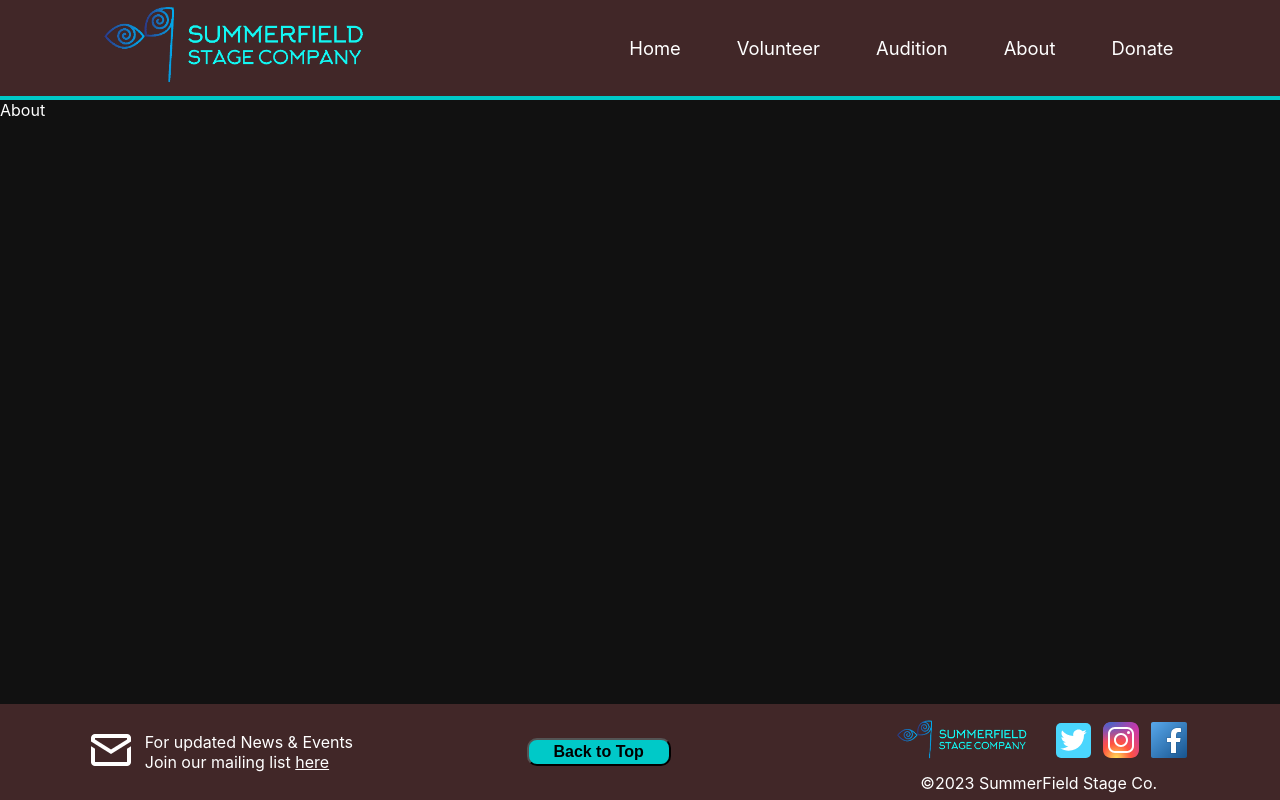
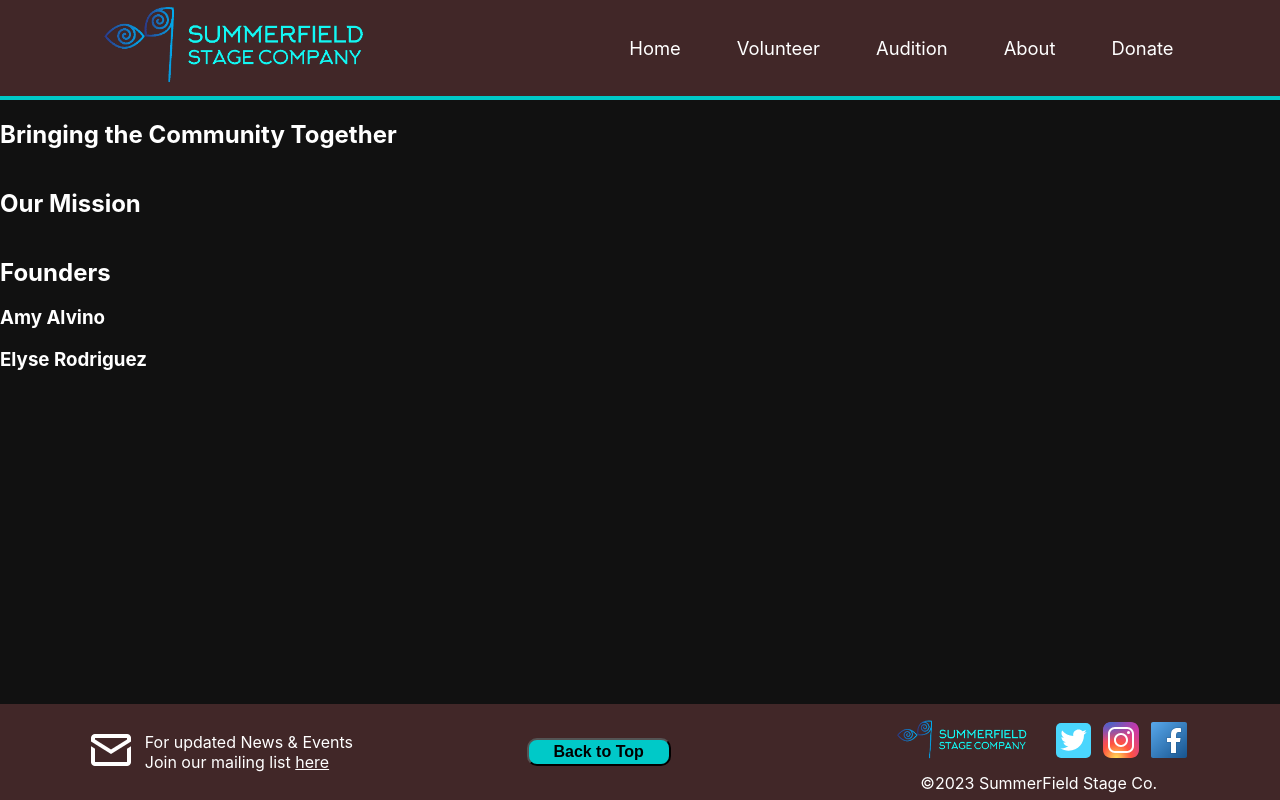
Before and after one commit to salvat36/summerfield, a React (Create React App) app in the folder client/: page /about in a window 1280 px wide. Built offline with nearby package versions, Linux system fonts and the light colour scheme.

Commit message:
basic outline of <About />

```diff
--- a/client/src/components/About.css
+++ b/client/src/components/About.css
@@ -0,0 +1,4 @@
+.col-container {
+  display: flex;
+  flex-direction: column;
+}
--- a/client/src/components/About.js
+++ b/client/src/components/About.js
@@ -3,7 +3,17 @@ import './About.css';
 
 function About() {
   return (
-    <div>About</div>
+    <>
+      <div className="col-container">
+        <h2>Bringing the Community Together</h2>
+        <h2>Our Mission</h2>
+      </div>
+      <h2>Founders</h2>
+      <div className="founders-container">
+        <h3>Amy Alvino</h3>
+        <h3>Elyse Rodriguez</h3>
+      </div>
+    </>
   )
 }
 
```
